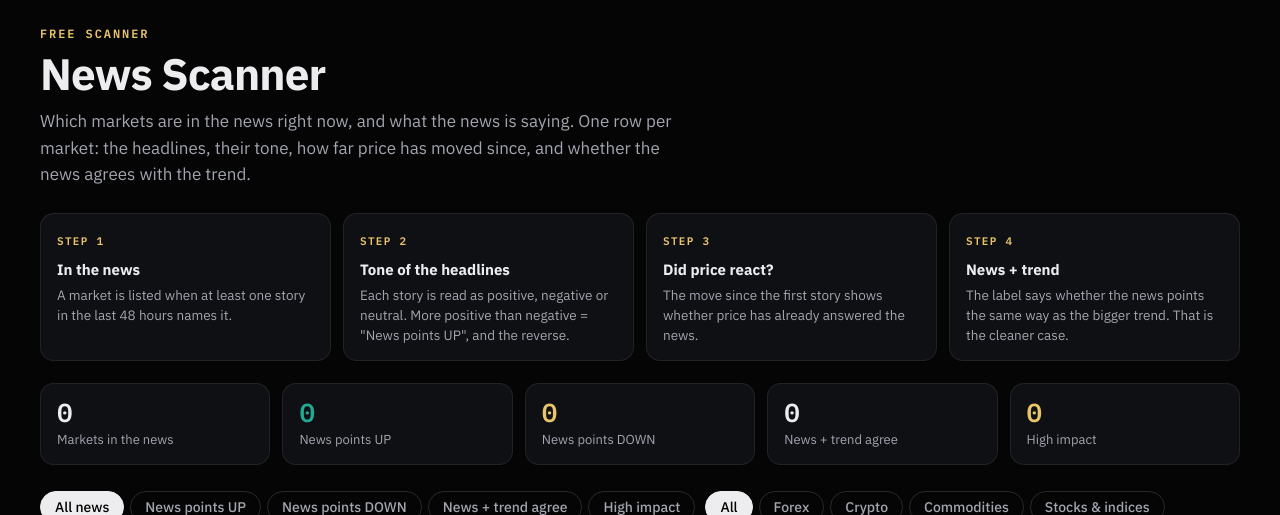
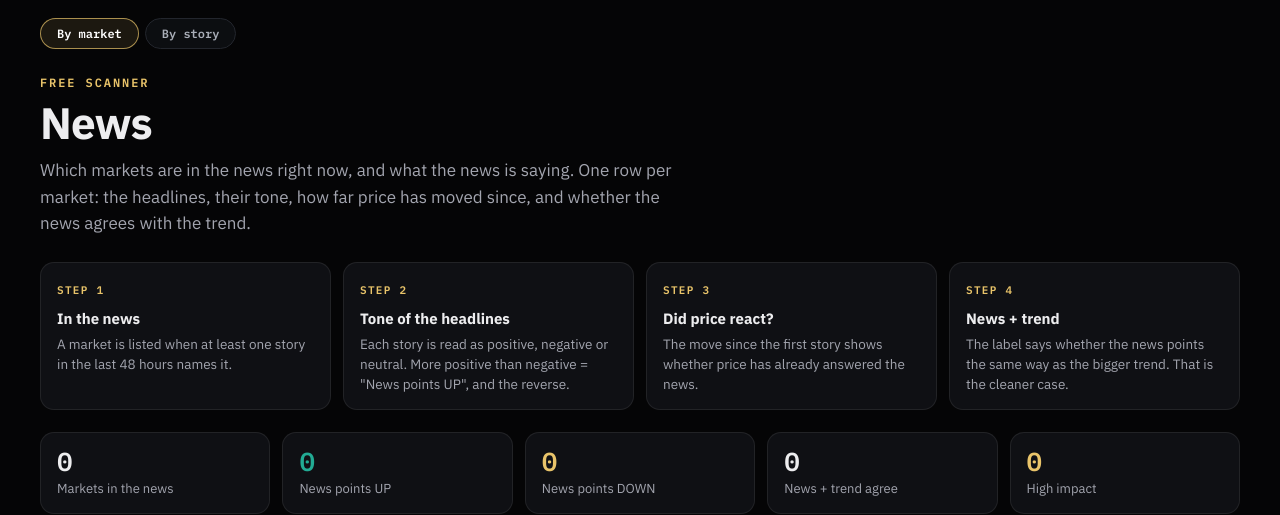
Before and after one commit to chartpulseio/chartpulse-site, a PHP site: page /news-scanner.html in a window 1280 px wide. Shown: the part 64-579 px from the top of the page. Run offline with PHP 8.4, Linux system fonts and the light colour scheme; data that the repository does not hold is empty.

Commit message:
News: one page at /scanners/news/ with two tabs - By market (News Scanner) and By story (old /news page, embedded); /news and /news.html 301 to the By story tab; sitemap has one News page
Co-Authored-By: Claude Opus 5.5 <noreply@anthropic.com>
Claude-Session: https://claude.ai/code/session_01WMdxWksB96zrLa9gzoBpXx

```diff
--- a/news-scanner.html
+++ b/news-scanner.html
@@ -268,9 +268,13 @@ a.hy:hover{background:var(--card2)}
 </style>
 </head>
 <body>
+<div class="nwTabs" style="max-width:1240px;margin:18px auto 0;padding:0 20px;display:flex;gap:6px">
+  <button type="button" data-v="market" class="on">By market</button><button type="button" data-v="story">By story</button></div>
+<style>.nwTabs button{font:600 12px "IBM Plex Mono",monospace;padding:7px 16px;border-radius:16px;border:1px solid #23262d;background:#0c0e11;color:#a9aeb8;cursor:pointer}.nwTabs button.on{border-color:rgba(233,196,106,.7);color:#fff;background:rgba(233,196,106,.1)}#nwStory{display:none;max-width:1280px;margin:10px auto 40px;padding:0 10px}#nwStory iframe{width:100%;height:2400px;border:0;display:block;background:#050506}</style>
+<div id="nwStory"></div>
 <main class="dd" id="nsApp">
   <div class="dd-eyebrow">Free scanner</div>
-  <h1>News Scanner</h1>
+  <h1>News</h1>
   <p class="dd-lede">Which markets are in the news right now, and what the news is saying. One row per market: the headlines, their tone, how far price has moved since, and whether the news agrees with the trend.</p>
   <ol class="dd-steps">
     <li><span>STEP 1</span><b>In the news</b><p>A market is listed when at least one story in the last 48 hours names it.</p></li>
@@ -379,6 +383,16 @@ $("#nsMore").addEventListener("click", () => { L.show += 30; paint(); });
 load();
 })();
 </script>
+<script>
+/* One News page (owner, 27 Nov 2026): "By market" = the News Scanner, "By story" = the stories list (old /news page). */
+(() => { const tb = document.querySelector(".nwTabs"), app = document.getElementById("nsApp"), st = document.getElementById("nwStory");
+  const set = v => { [...tb.children].forEach(b => b.classList.toggle("on", b.dataset.v === v)); app.style.display = v === "story" ? "none" : ""; st.style.display = v === "story" ? "block" : "none";
+    if (v === "story" && !st.firstChild) st.innerHTML = '<iframe src="/news-stories/?embed=1" title="News by story" loading="lazy"></iframe>';
+    const u = new URL(location.href); v === "story" ? u.searchParams.set("view", "story") : u.searchParams.delete("view"); history.replaceState(null, "", u); };
+  tb.addEventListener("click", e => { const b = e.target.closest("button"); if (b) set(b.dataset.v); });
+  if (new URLSearchParams(location.search).get("view") === "story") set("story");
+  addEventListener("message", e => { if (e.data && e.data.nwH && st.firstChild) st.firstChild.style.height = Math.max(800, e.data.nwH) + "px"; }); })();
+</script>
 <script src="/static/v2/tg-join.js?v=1" defer></script>
 </body>
 </html>
--- a/news.html
+++ b/news.html
@@ -9,7 +9,7 @@
 <meta property="og:title" content="Market News &amp; Price Impact, Live · ChartPulse">
 <meta property="og:description" content="Live market news from Indian and global financial media, graded for impact and linked to the instruments they move, with the price reaction since publication.">
 <meta property="og:type" content="website">
-<link rel="canonical" href="https://chartpulse.io/news.html">
+<link rel="canonical" href="https://chartpulse.io/scanners/news/">
 <meta property="og:site_name" content="ChartPulse">
 <meta property="og:url" content="https://chartpulse.io/news.html">
 <meta property="og:image" content="https://chartpulse.io/static/og.jpg">
@@ -35,6 +35,8 @@
 <script type="application/ld+json" id="cp-ld">{"@context":"https://schema.org","@graph":[{"@type":"BreadcrumbList","itemListElement":[{"@type":"ListItem","position":1,"name":"ChartPulse","item":"https://chartpulse.io/"},{"@type":"ListItem","position":2,"name":"News & Impact","item":"https://chartpulse.io/news.html"}]},{"@type":"WebPage","@id":"https://chartpulse.io/news.html#page","url":"https://chartpulse.io/news.html","name":"Market News & Price Impact, Live · ChartPulse","description":"Live market news from Indian and global financial media, graded for impact and linked to the instruments they move, with the price reaction since publication.","isPartOf":{"@id":"https://chartpulse.io/#site"},"inLanguage":"en"}]}</script>
 </head>
 <body class="site news" data-page="news">
+<script>if (/[?&]embed=1/.test(location.search)) { document.documentElement.classList.add("nw-embed"); const b = document.createElement("base"); b.target = "_top"; document.head.appendChild(b); setInterval(() => { try { parent.postMessage({ nwH: document.documentElement.scrollHeight }, location.origin); } catch (e) {} }, 1500); }</script>
+<style>.nw-embed .site-head,.nw-embed .site-foot,.nw-embed .cph,.nw-embed #cpLauncher,.nw-embed [class*="consent"]{display:none!important}</style>
 <header class="site-head">
   <a class="logo" href="./" aria-label="ChartPulse home"><svg viewBox="0 0 88 88" aria-hidden="true"><ellipse cx="44" cy="44" rx="32" ry="12.5" fill="none" stroke="#F4B740" stroke-width="3"/><ellipse cx="44" cy="44" rx="32" ry="12.5" fill="none" stroke="#22AB94" stroke-width="2.4" transform="rotate(60 44 44)"/><ellipse cx="44" cy="44" rx="32" ry="12.5" fill="none" stroke="#F7525F" stroke-width="2.4" transform="rotate(-60 44 44)"/><circle cx="44" cy="44" r="4.5" fill="#EDEDEF"/></svg><span>Chart<b>Pulse</b></span></a>
   <nav class="site-nav" id="siteNav" aria-label="Site">
--- a/sitemap.php
+++ b/sitemap.php
@@ -44,7 +44,6 @@ $U = [
     ['/ai-backtesting/', $mt('ai-backtesting.html')],
     ['/backtesting/', $mt('backtesting.html')],
     ['/desk/', $mt('desk.html')],
-    ['/news.html', $mt('news.html')],
     ['/insights.html', $mt('insights.html')],
     ['/pricing.html', $mt('pricing.html')],
     ['/affiliates/', $mt('affiliates.html')],
```
Also changed, not shown: .htaccess.
